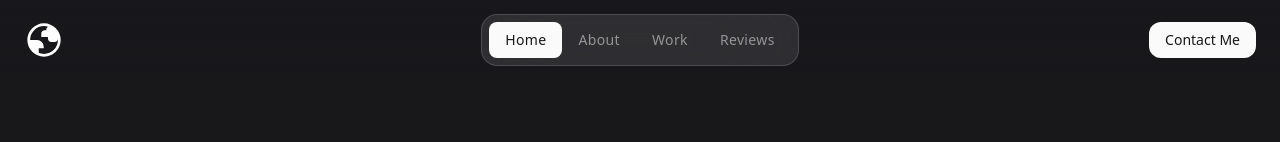
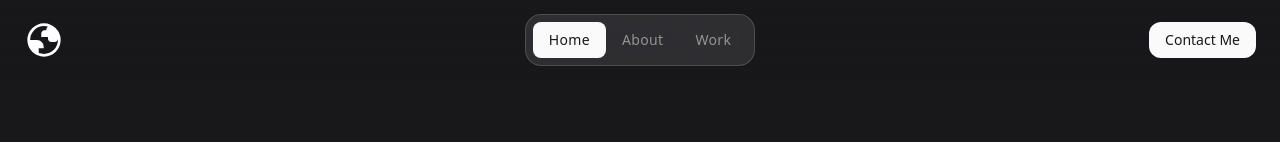
Before and after one commit to AndreiCCN/react-portfolio-1, a Next.js app: page / in a window 1280 px wide. Shown: the top 142 px of the page. Built offline with nearby package versions, Linux system fonts and the light colour scheme.

Commit message:
refactor: Remove Reviews link from navbar and footer

```diff
--- a/src/components/Footer.tsx
+++ b/src/components/Footer.tsx
@@ -7,7 +7,6 @@ const sitemap: { label: string; href: string }[] = [
   { label: "Home", href: "#home" },
   { label: "About", href: "#about" },
   { label: "Work", href: "#work" },
-  { label: "Reviews", href: "#reviews" },
   { label: "Contact me", href: "#contact" },
 ];
 
--- a/src/components/Navbar.tsx
+++ b/src/components/Navbar.tsx
@@ -54,12 +54,6 @@ const Navbar = ({ navOpen }: { navOpen: boolean }) => {
       ref: null,
     },
     {
-      label: "Reviews",
-      link: "#reviews",
-      className: "nav-link",
-      ref: null,
-    },
-    {
       label: "Contact",
       link: "#contact",
       className: "nav-link md:hidden!",
```
